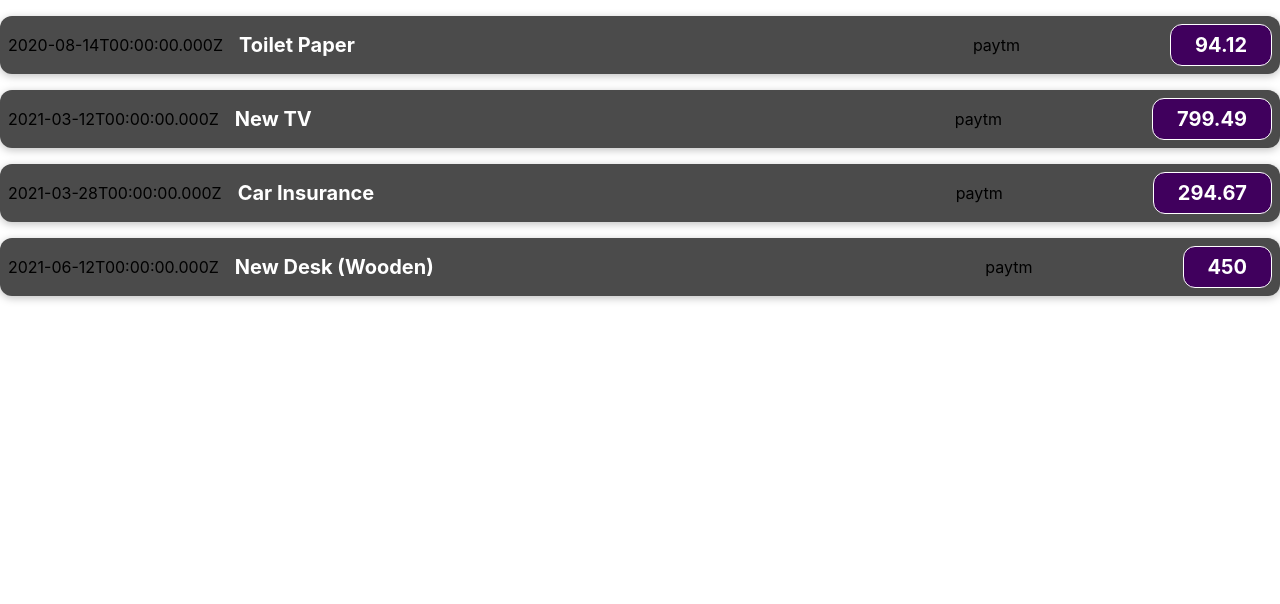
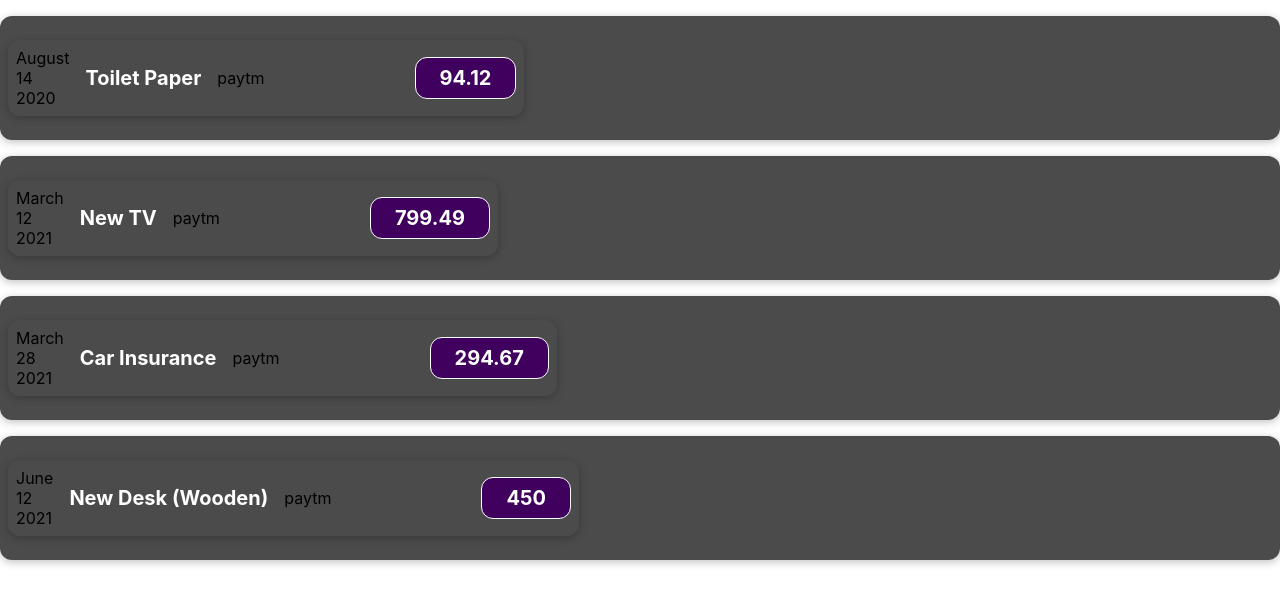
Before and after one commit to IrshadBagwan/React-App, a React (Create React App) app: page / in a window 1280 px wide. Shown: the top 604 px of the page. Built offline with nearby package versions, Linux system fonts and the light colour scheme.

Commit message:
Expensedetail Component

```diff
--- a/src/App.js
+++ b/src/App.js
@@ -1,3 +1,4 @@
+
 
 
 import ExpenseItem from './componenets/ExpenseItems.js';
--- /dev/null
+++ b/src/componenets/ExpenseDetails.js
@@ -0,0 +1,22 @@
+import "./ExpenseItem.css";
+function ExpenseDetail(props){
+    const month = props.date.toLocaleString('en-US',{month: 'long'});
+    const day = props.date.toLocaleString('en-US',{day: '2-digit'});
+    const year  = props.date.getFullYear();
+    return(
+        <div className="expense-item">
+        <div>
+          <div>{month}</div>
+          <div>{day}</div>
+          <div>{year}</div>
+        </div>
+          <div className="expense-item__description">
+            <h2>{props.title}</h2>
+          </div>
+          <div className="expense-ite__description pad">{props.location}</div>
+          <div className="expense-item__price">{props.amount}</div>
+        </div>
+    );
+}
+
+export default ExpenseDetail;
--- a/src/componenets/ExpenseItems.js
+++ b/src/componenets/ExpenseItems.js
@@ -1,18 +1,15 @@
-import "./ExpenseItem.css";
+
+import ExpenseDetail from "./ExpenseDetails.js";
 
 function ExpenseItem(props) {
-  // const expenseDate = new Date(2021, 2, 28);
-  // const expenseTitle = 'Car Insurance';
-  // const expenseAmount = 294;
-  // const LocationOfExpenditure = "Paytm";
+
   return (
-    <div className="expense-item">
-      {props.date.toISOString()}
-      <div className="expense-item__description">
-        <h2>{props.title}</h2>
-      </div>
-      <div className="expense-ite__description pad">{props.locexp}</div>
-      <div className="expense-item__price">{props.amount}</div>
+    <div className='expense-item'>
+
+
+
+    <ExpenseDetail amount={props.amount}  location={props.locexp}   title={props.title} date={props.date}/>
+
     </div>
   );
 }
```
